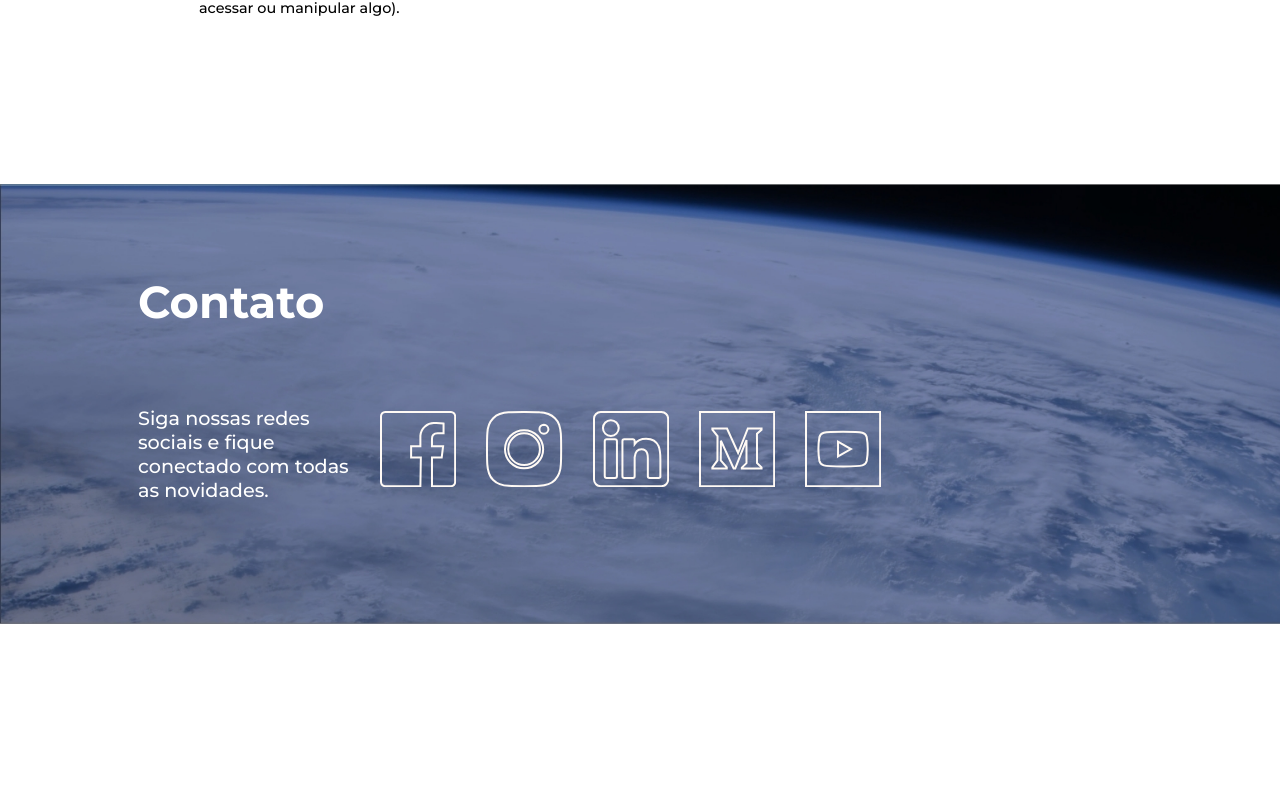
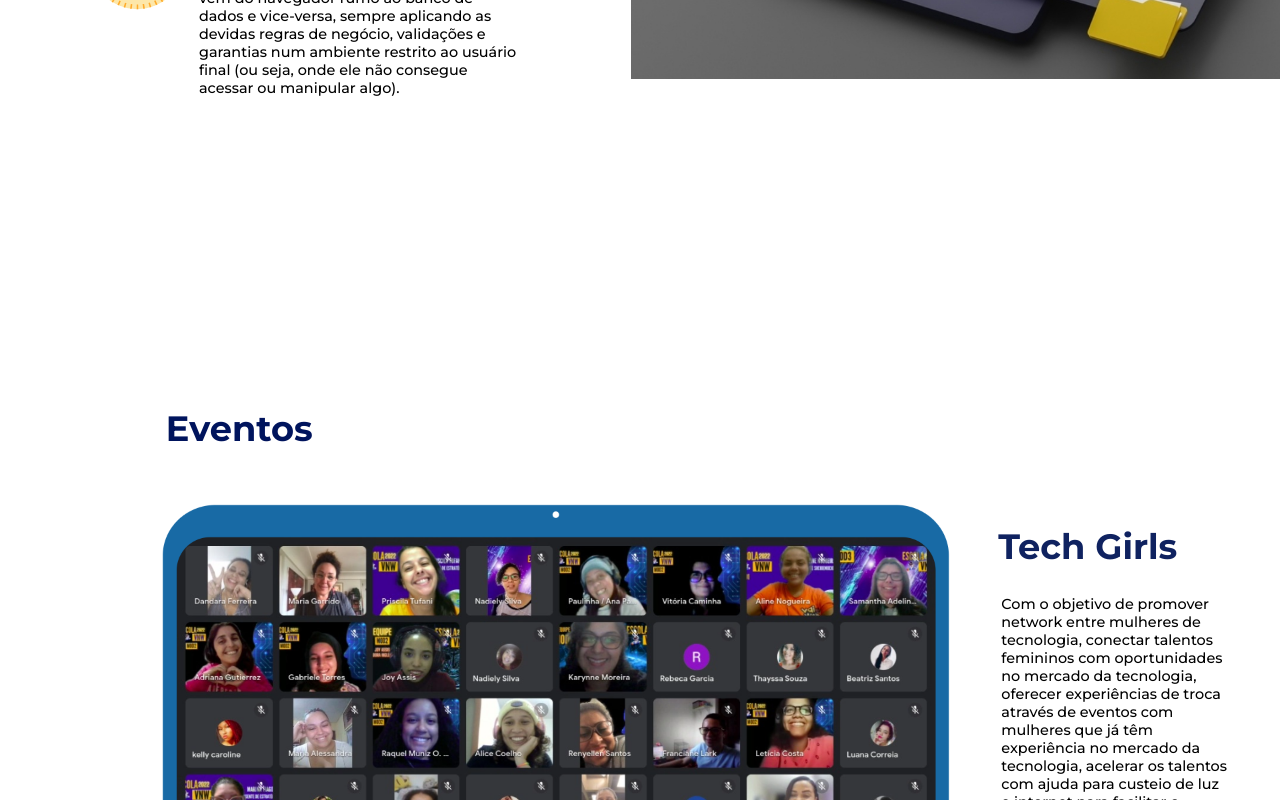
Before and after one commit to brendonrodri/Vai-Na-Web, a React (Create React App) app: page / in a window 1280 px wide. Shown: the part 2000-2800 px from the top of the page. Before the commit the page ends 2624 px from the top, so only its background shows below. Built offline with nearby package versions, Linux system fonts and the light colour scheme.

Commit message:
events component ok

```diff
--- a/src/Components/Events/index.js
+++ b/src/Components/Events/index.js
@@ -0,0 +1,22 @@
+import React from "react";
+import * as S from "./styles"
+import eventsimg from "../../Assets/eventsimg.png"
+import { H2,H3, P2 } from "../GlobalStyles";
+export default function EventsComponent (){
+    return(
+        <S.EventsContainer>
+            <H2>
+                Eventos
+            </H2>
+                <section>
+                    <S.EventsImg src={eventsimg} alt="Layout de uma reunião online com diversas pessoas" />
+                    <S.EventsTextCard>
+                        <H3>Tech Girls</H3>
+                        <P2>
+                            Com o objetivo de promover network entre mulheres de tecnologia, conectar talentos femininos com oportunidades no mercado da tecnologia, oferecer experiências de troca através de eventos com mulheres que já têm experiência no mercado da tecnologia, acelerar os talentos com ajuda para custeio de luz e internet para facilitar o processo de estudo, promover mentoria para as participantes do grupo.
+                        </P2>
+                    </S.EventsTextCard>
+                </section>
+        </S.EventsContainer>
+    )
+}
--- a/src/Components/Events/styles.js
+++ b/src/Components/Events/styles.js
@@ -0,0 +1,43 @@
+import styled from "styled-components";
+export const EventsContainer = styled.section`
+    width: 95%;
+    height: 100vh;
+    display: flex;
+    flex-direction: column;
+    justify-content: center;
+    align-items: flex-start;
+    margin: 50px auto;
+    section{
+        display: flex;
+        align-items: center;
+        justify-content: flex-start;
+        position: relative;
+        left: 2%;
+
+    }
+    h2{
+        position: relative;
+        left: 11%;
+    }
+    h3{
+        font-size: 2.2em;
+    }
+`
+export const EventsImg = styled.img`
+    width: 75vw;
+    position: relative;
+    left: 20px;
+
+`
+export const EventsTextCard = styled.div`
+    width: 30%;
+    height: 70vh;
+    display: flex;
+    flex-direction: column;
+    justify-content: flex-start;
+    position: relative;
+    top: 10%;
+    right: 30px;
+
+
+`
--- a/src/Components/Main/index.js
+++ b/src/Components/Main/index.js
@@ -1,5 +1,6 @@
 import React from "react"
 import AboutComponent from "../About"
+import EventsComponent from "../Events";
 import FormacaoComponent from "../Formação"
 import * as S from "./styles"
 export default function MainComponent(){
@@ -7,6 +8,7 @@ export default function MainComponent(){
         <S.MainContainer>
             <AboutComponent />
             <FormacaoComponent />
+            <EventsComponent />
         </S.MainContainer>
     );
 }
--- a/src/Components/NavBar/styles.js
+++ b/src/Components/NavBar/styles.js
@@ -7,7 +7,6 @@ export const NavBarContainer = styled.nav`
     display: flex;
     justify-content: space-around;
     align-items: center;
-    position: fixed;
     background: url(${headerbackground});
     z-index: 2;
 
```
Also changed, not shown: src/Assets/eventsimg.png (added).
